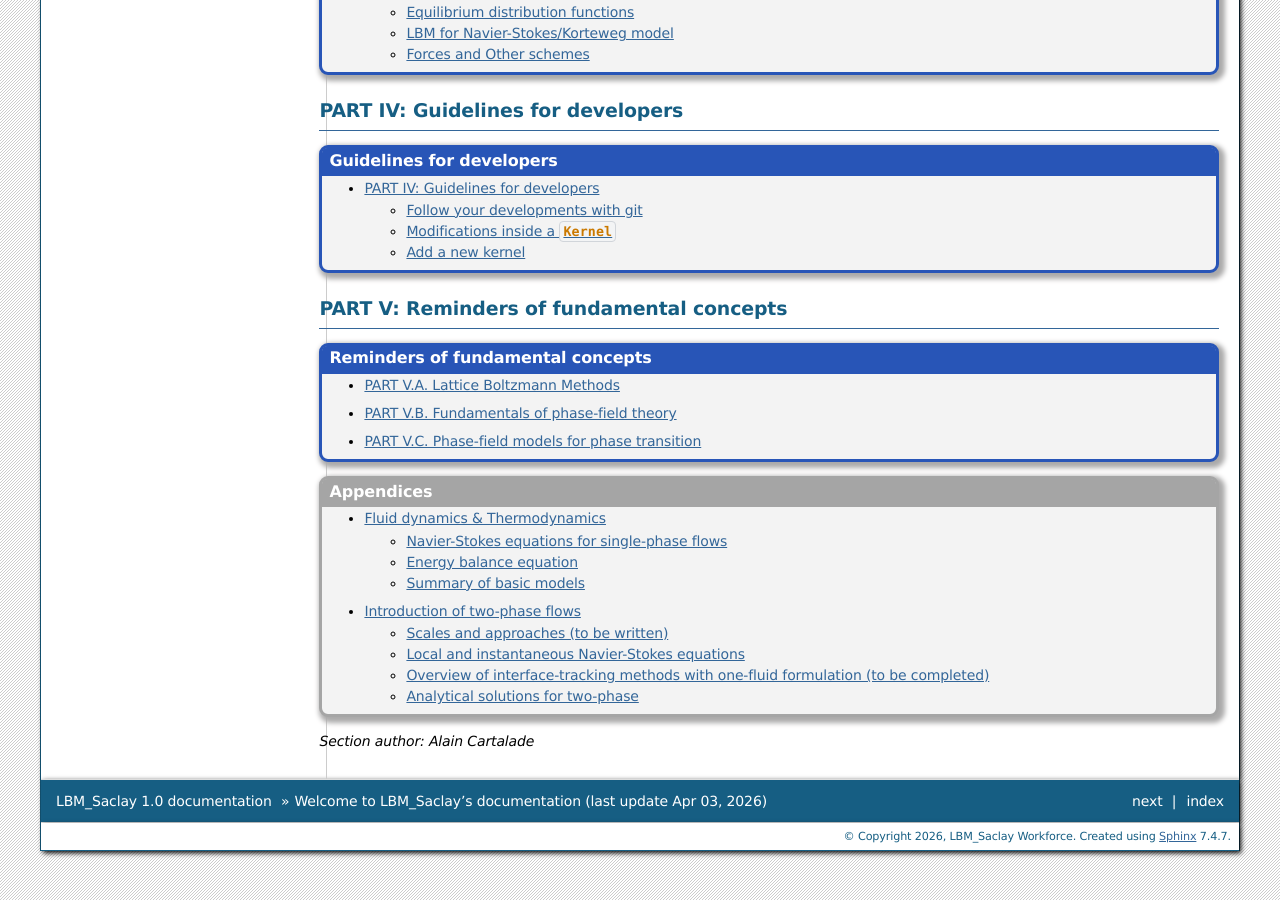
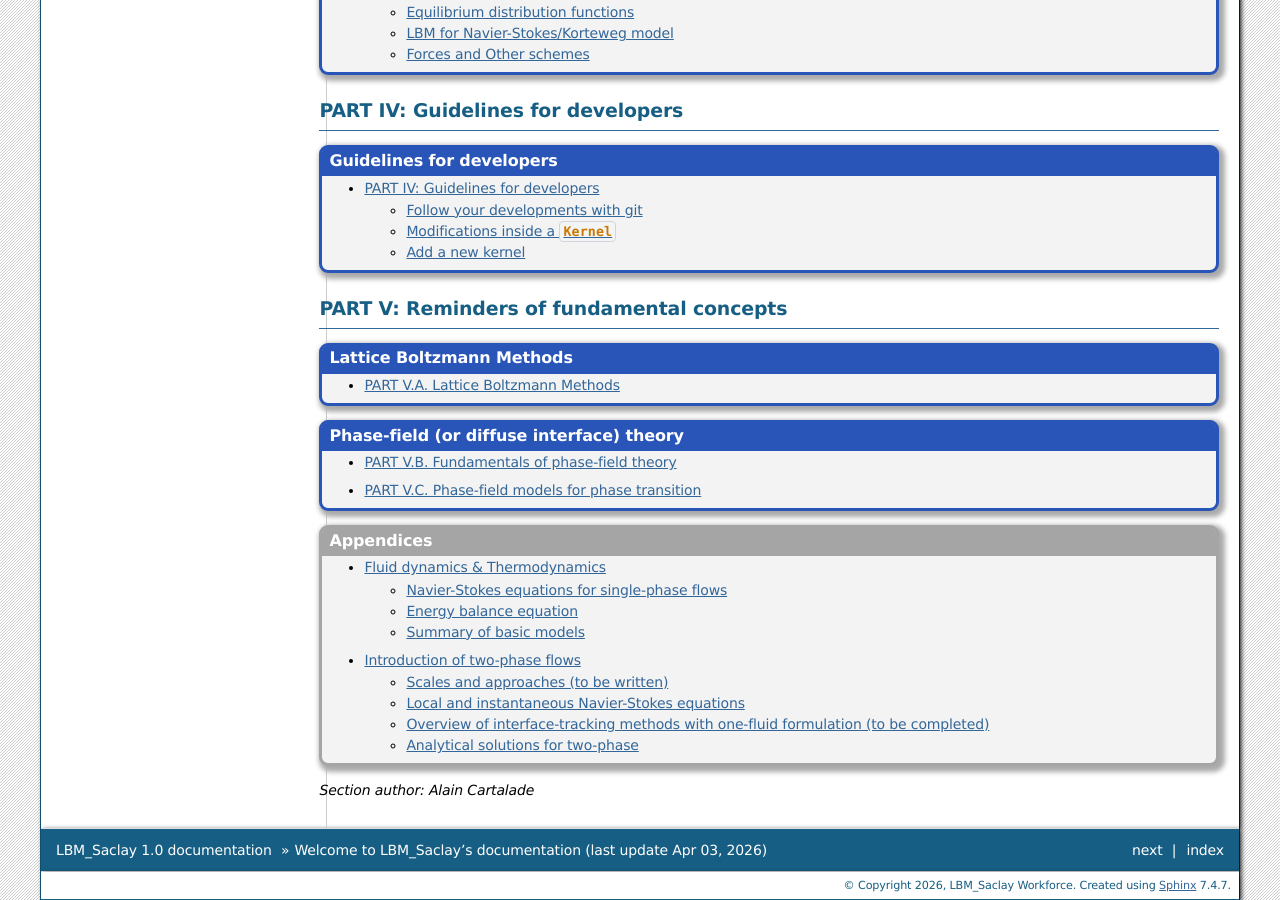
Before and after one commit to cea-lbm-saclay/LBM_Saclay_Documentation, a Sphinx documentation site: the page built from doc/index.rst, in a window 1280 px wide and 900 px high, scrolled down 2882 px. Built offline with Sphinx 7.4.7, drawn with Linux system fonts in a browser that asks for light colours.

Commit message:
Update phase change model

```diff
--- a/doc/index.rst
+++ b/doc/index.rst
@@ -259,13 +259,16 @@ Welcome to LBM_Saclay's documentation (last update |today|)
 **PART V: Reminders of fundamental concepts**
 *********************************************
 
-.. admonition:: :mediumbold:`Reminders of fundamental concepts`
+.. admonition:: :mediumbold:`Lattice Boltzmann Methods`
    :class: caution
 
    .. toctree::
       :maxdepth: 2
 
       src_doc/05_COURSES/Course_LBM/TOC_LBM_Course.rst
+
+.. admonition:: :mediumbold:`Phase-field (or diffuse interface) theory`
+   :class: caution
 
    .. toctree::
       :maxdepth: 2
```
